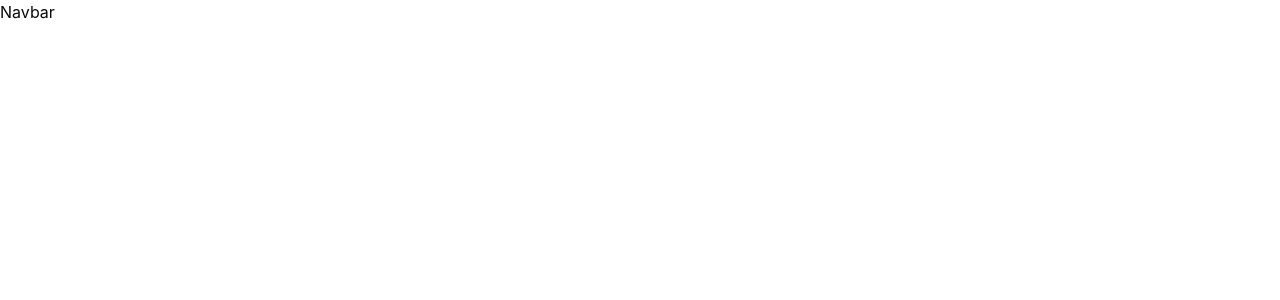
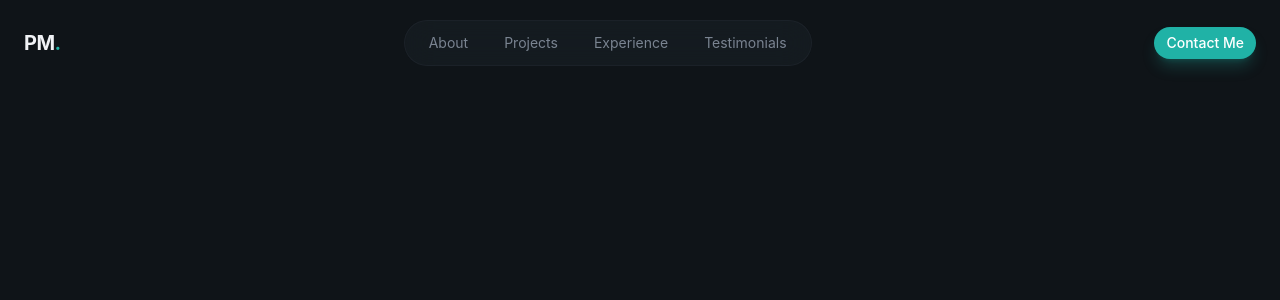
Before and after one commit to PedroML71/modern_portfolio_project, a React app: page / in a window 1280 px wide. Shown: the top 300 px of the page. Built offline with nearby package versions, Linux system fonts and the light colour scheme; the HTML template or start-up script is replaced by a standard one.

Commit message:
add navbar

```diff
--- a/src/components/ui/button.tsx
+++ b/src/components/ui/button.tsx
@@ -5,29 +5,18 @@ import { Slot } from "radix-ui";
 
 import { cn } from "@/lib/utils";
 
-const buttonVariants = cva(
-  "inline-flex items-center justify-center gap-2 whitespace-nowrap rounded-md text-sm font-medium transition-all disabled:pointer-events-none disabled:opacity-50 [&_svg]:pointer-events-none [&_svg:not([class*='size-'])]:size-4 shrink-0 [&_svg]:shrink-0 outline-none focus-visible:border-ring focus-visible:ring-ring/50 focus-visible:ring-[3px] aria-invalid:ring-destructive/20 dark:aria-invalid:ring-destructive/40 aria-invalid:border-destructive",
-  {
+const buttonVariants = cva("relative flex items-center justify-center gap-2", {
   variants: {
     variant: {
-        default: "bg-primary text-primary-foreground hover:bg-primary/90",
-        destructive:
-          "bg-destructive text-white hover:bg-destructive/90 focus-visible:ring-destructive/20 dark:focus-visible:ring-destructive/40 dark:bg-destructive/60",
-        outline:
-          "border bg-background shadow-xs hover:bg-accent hover:text-accent-foreground dark:bg-input/30 dark:border-input dark:hover:bg-input/50",
-        secondary:
-          "bg-secondary text-secondary-foreground hover:bg-secondary/80",
-        ghost:
-          "hover:bg-accent hover:text-accent-foreground dark:hover:bg-accent/50",
-        link: "text-primary underline-offset-4 hover:underline",
+      default:
+        "overflow-hidden rounded-full font-medium focus:outline-none focus-visible:ring-2 focus-visible:ring-primary bg-primary text-primary-foreground hover:bg-primary/90 shadow-lg shadow-primary/25",
     },
     size: {
-        default: "h-9 px-4 py-2 has-[>svg]:px-3",
-        xs: "h-6 gap-1 rounded-md px-2 text-xs has-[>svg]:px-1.5 [&_svg:not([class*='size-'])]:size-3",
-        sm: "h-8 rounded-md gap-1.5 px-3 has-[>svg]:px-2.5",
-        lg: "h-10 rounded-md px-6 has-[>svg]:px-4",
+      default: "h-9 px-4 py-2 has-[>svg]:px-3 text-sm",
+      sm: "h-8 gap-1.5 px-3 has-[>svg]:px-2.5 text-sm",
+      lg: "h-10 px-6 has-[>svg]:px-4 text-sm",
       icon: "size-9",
-        "icon-xs": "size-6 rounded-md [&_svg:not([class*='size-'])]:size-3",
+      "icon-xs": "size-6 [&_svg:not([class*='size-'])]:size-3",
       "icon-sm": "size-8",
       "icon-lg": "size-10",
     },
@@ -36,8 +25,7 @@ const buttonVariants = cva(
     variant: "default",
     size: "default",
   },
-  },
-);
+});
 
 function Button({
   className,
--- /dev/null
+++ b/src/components/ui/sheet.tsx
@@ -0,0 +1,141 @@
+import * as React from "react";
+import { XIcon } from "lucide-react";
+import { Dialog as SheetPrimitive } from "radix-ui";
+
+import { cn } from "@/lib/utils";
+
+function Sheet({ ...props }: React.ComponentProps<typeof SheetPrimitive.Root>) {
+  return <SheetPrimitive.Root data-slot="sheet" {...props} />;
+}
+
+function SheetTrigger({
+  ...props
+}: React.ComponentProps<typeof SheetPrimitive.Trigger>) {
+  return <SheetPrimitive.Trigger data-slot="sheet-trigger" {...props} />;
+}
+
+function SheetClose({
+  ...props
+}: React.ComponentProps<typeof SheetPrimitive.Close>) {
+  return <SheetPrimitive.Close data-slot="sheet-close" {...props} />;
+}
+
+function SheetPortal({
+  ...props
+}: React.ComponentProps<typeof SheetPrimitive.Portal>) {
+  return <SheetPrimitive.Portal data-slot="sheet-portal" {...props} />;
+}
+
+function SheetOverlay({
+  className,
+  ...props
+}: React.ComponentProps<typeof SheetPrimitive.Overlay>) {
+  return (
+    <SheetPrimitive.Overlay
+      data-slot="sheet-overlay"
+      className={cn(
+        "data-[state=open]:animate-in data-[state=closed]:animate-out data-[state=closed]:fade-out-0 data-[state=open]:fade-in-0 fixed inset-0 z-50 bg-black/50",
+        className,
+      )}
+      {...props}
+    />
+  );
+}
+
+function SheetContent({
+  className,
+  children,
+  side = "right",
+  showCloseButton = true,
+  ...props
+}: React.ComponentProps<typeof SheetPrimitive.Content> & {
+  side?: "top" | "right" | "bottom" | "left";
+  showCloseButton?: boolean;
+}) {
+  return (
+    <SheetPortal>
+      <SheetOverlay />
+      <SheetPrimitive.Content
+        data-slot="sheet-content"
+        className={cn(
+          "glass-strong data-[state=open]:blur-none data-[state=closed]:blur-md data-[state=open]:animate-in data-[state=closed]:animate-out fixed z-50 flex flex-col gap-4 shadow-lg transition ease-in-out data-[state=closed]:duration-300 data-[state=open]:duration-500",
+          side === "right" &&
+            "data-[state=closed]:slide-out-to-right data-[state=open]:slide-in-from-right inset-y-0 right-0 h-full w-3/4 sm:max-w-sm",
+          side === "left" &&
+            "data-[state=closed]:slide-out-to-left data-[state=open]:slide-in-from-left inset-y-0 left-0 h-full w-3/4 sm:max-w-sm",
+          side === "top" &&
+            "data-[state=closed]:slide-out-to-top data-[state=open]:slide-in-from-top inset-x-0 top-0 h-auto",
+          side === "bottom" &&
+            "data-[state=closed]:slide-out-to-bottom data-[state=open]:slide-in-from-bottom inset-x-0 bottom-0 h-auto",
+          className,
+        )}
+        {...props}
+      >
+        {children}
+        {showCloseButton && (
+          <SheetPrimitive.Close className="ring-offset-background focus:ring-ring data-[state=open]:bg-secondary absolute top-4 right-4 rounded-xs opacity-70 transition-opacity hover:opacity-100 focus:ring-2 focus:ring-offset-2 focus:outline-hidden disabled:pointer-events-none">
+            <XIcon className="size-4" />
+            <span className="sr-only">Close</span>
+          </SheetPrimitive.Close>
+        )}
+      </SheetPrimitive.Content>
+    </SheetPortal>
+  );
+}
+
+function SheetHeader({ className, ...props }: React.ComponentProps<"div">) {
+  return (
+    <div
+      data-slot="sheet-header"
+      className={cn("flex flex-col gap-1.5 p-4", className)}
+      {...props}
+    />
+  );
+}
+
+function SheetFooter({ className, ...props }: React.ComponentProps<"div">) {
+  return (
+    <div
+      data-slot="sheet-footer"
+      className={cn("mt-auto flex flex-col gap-2 p-4", className)}
+      {...props}
+    />
+  );
+}
+
+function SheetTitle({
+  className,
+  ...props
+}: React.ComponentProps<typeof SheetPrimitive.Title>) {
+  return (
+    <SheetPrimitive.Title
+      data-slot="sheet-title"
+      className={cn("text-foreground font-semibold", className)}
+      {...props}
+    />
+  );
+}
+
+function SheetDescription({
+  className,
+  ...props
+}: React.ComponentProps<typeof SheetPrimitive.Description>) {
+  return (
+    <SheetPrimitive.Description
+      data-slot="sheet-description"
+      className={cn("text-muted-foreground text-sm", className)}
+      {...props}
+    />
+  );
+}
+
+export {
+  Sheet,
+  SheetTrigger,
+  SheetClose,
+  SheetContent,
+  SheetHeader,
+  SheetFooter,
+  SheetTitle,
+  SheetDescription,
+};
--- a/src/index.css
+++ b/src/index.css
@@ -4,7 +4,7 @@
 
 @custom-variant dark (&:is(.dark *));
 
-@theme inline {
+/* @theme inline {
     --radius-sm: calc(var(--radius) - 4px);
     --radius-md: calc(var(--radius) - 2px);
     --radius-lg: var(--radius);
@@ -43,9 +43,9 @@
     --color-sidebar-accent-foreground: var(--sidebar-accent-foreground);
     --color-sidebar-border: var(--sidebar-border);
     --color-sidebar-ring: var(--sidebar-ring);
-}
+} */
 
-:root {
+/* :root {
     --radius: 0.625rem;
     --background: oklch(1 0 0);
     --foreground: oklch(0.145 0 0);
@@ -78,9 +78,9 @@
     --sidebar-accent-foreground: oklch(0.205 0 0);
     --sidebar-border: oklch(0.922 0 0);
     --sidebar-ring: oklch(0.708 0 0);
-}
+} */
 
-.dark {
+/* .dark {
     --background: oklch(0.145 0 0);
     --foreground: oklch(0.985 0 0);
     --card: oklch(0.205 0 0);
@@ -112,13 +112,80 @@
     --sidebar-accent-foreground: oklch(0.985 0 0);
     --sidebar-border: oklch(1 0 0 / 10%);
     --sidebar-ring: oklch(0.556 0 0);
+} */
+
+@layer base {
+  /* * {
+    @apply border-border outline-ring/50;
+    } */
+
+  html {
+    scroll-behavior: smooth;
+  }
+
+  body {
+    background-color: var(--color-background);
+    color: var(--color-foreground);
+    font-family: "Inter", sans-serif;
+    @apply bg-background text-foreground;
+  }
+
+  .font-serif {
+    font-family: "Playfair Display", serif;
+  }
 }
 
-@layer base {
-  * {
-    @apply border-border outline-ring/50;
+@theme {
+  --color-background: #0f1418;
+  --color-foreground: #f0f2f5;
+
+  --color-card: #141a1f;
+
+  --color-primary: #20b2a6;
+  --color-primary-foreground: #ffffff;
+
+  --color-secondary: #1f2830;
+  --color-secondary-foreground: #20b2a6;
+
+  --color-muted: #252e37;
+  --color-muted-foreground: #7a8491;
+
+  --color-border: #242b32;
+
+  --radius: 0.75rem;
+
+  --color-highlight: #f5a623;
+  --color-surface: #1a2329;
+}
+
+@layer components {
+  .glass {
+    background-color: color-mix(in srgb, var(--color-surface) 50%, transparent);
+    backdrop-filter: blur(16px);
+    border: 1px solid color-mix(in srgb, var(--color-border) 50%, transparent);
+  }
+
+  .glass-strong {
+    background-color: color-mix(in srgb, var(--color-surface) 80%, transparent);
+    backdrop-filter: blur(24px);
+    border: 1px solid color-mix(in srgb, var(--color-border) 60%, transparent);
+  }
+}
+
+@layer utilities {
+  @keyframes fade-in {
+    from {
+      opacity: 0;
+      transform: translateY(20px);
+      filter: blur(10px);
     }
-  body {
-    @apply bg-background text-foreground;
+    to {
+      opacity: 1;
+      transform: translateY(0);
+      filter: blur(0);
     }
+  }
+  .animate-fade-in {
+    animation: fade-in 0.8s ease-out both;
+  }
 }
--- a/src/layout/Navbar.tsx
+++ b/src/layout/Navbar.tsx
@@ -1,10 +1,87 @@
 import type { FC } from "react";
+import { Menu } from "lucide-react";
+import { Button } from "@/components/ui/button";
+import {
+  Sheet,
+  SheetContent,
+  SheetDescription,
+  SheetFooter,
+  SheetHeader,
+  SheetTitle,
+  SheetTrigger,
+} from "@/components/ui/sheet";
+
+const navLinks = [
+  { href: "#about", label: "About" },
+  { href: "#projects", label: "Projects" },
+  { href: "#experience", label: "Experience" },
+  { href: "#testimonials", label: "Testimonials" },
+];
 
 const Navbar: FC = () => {
   return (
-    <>
-      <div>Navbar</div>
-    </>
+    <header className="fixed top-0 left-0 right-0 bg-transparent py-5">
+      <nav className="container mx-auto px-6 flex items-center justify-between">
+        <a
+          href="#"
+          className="text-xl font-bold tracking-tight hover:text-primary"
+        >
+          PM<span className="text-primary">.</span>
+        </a>
+
+        {/* Desktop Nav */}
+        <div className="hidden md:flex items-center gap-1">
+          <div className="glass rounded-full px-2 py-1 flex items-center gap-1">
+            {navLinks.map((link, index) => (
+              <a
+                href={link.href}
+                key={index}
+                className="px-4 py-2 text-sm text-muted-foreground hover:text-foreground rounded-full hover:bg-surface"
+              >
+                {link.label}
+              </a>
+            ))}
+          </div>
+        </div>
+
+        {/* CTA BUTTON */}
+        <div className="hidden md:block">
+          <Button size={"sm"}>Contact Me</Button>
+        </div>
+
+        <Sheet>
+          {/* Mobile Menu Button */}
+          <SheetTrigger className="md:hidden p-2 text-foreground">
+            <Menu size={24} />
+          </SheetTrigger>
+
+          <SheetContent>
+            <SheetHeader>
+              <SheetTitle>Mobile Menu</SheetTitle>
+              <SheetDescription>Choose where you want to go</SheetDescription>
+            </SheetHeader>
+
+            <div className="container mx-auto px-6 py-6 flex flex-col gap-4">
+              {navLinks.map((link, index) => (
+                <a
+                  href={link.href}
+                  key={index}
+                  className="text-lg text-muted-foreground hover:text-foreground py-2"
+                >
+                  {link.label}
+                </a>
+              ))}
+
+              <SheetFooter>
+                <Button asChild size={"sm"}>
+                  Contact Me
+                </Button>
+              </SheetFooter>
+            </div>
+          </SheetContent>
+        </Sheet>
+      </nav>
+    </header>
   );
 };
 
```
Lines whose indentation alone changed are shown as unchanged.
